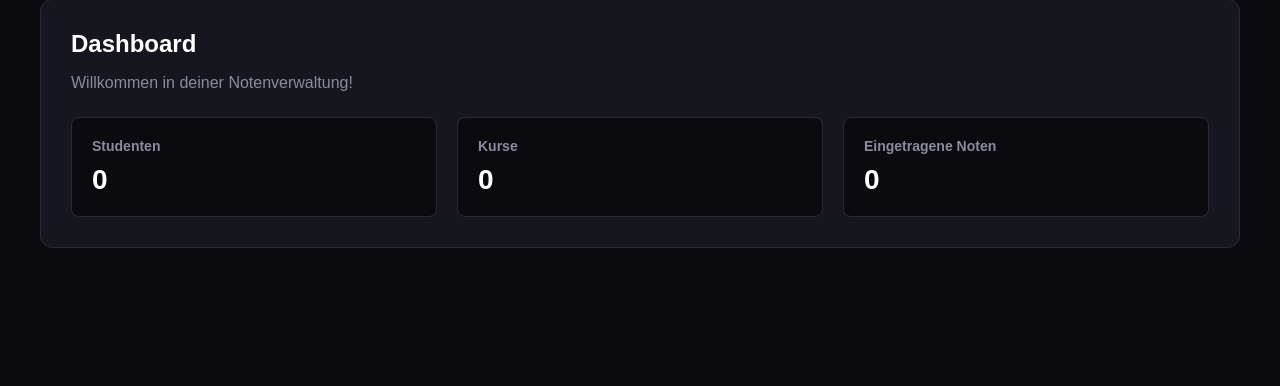
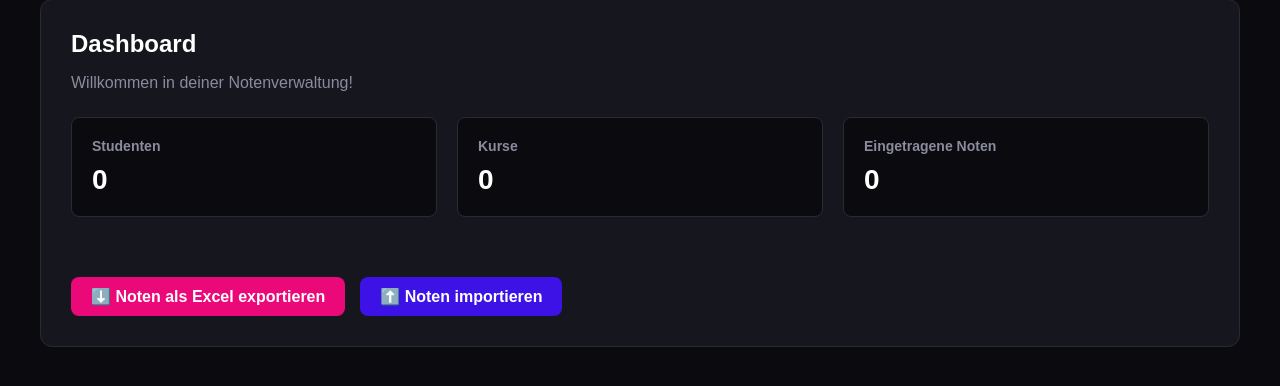
Before and after one commit to bbmnich/Notenverwaltung_Django, a Django app: page / in a window 1280 px wide. Shown: the part 115-501 px from the top of the page. Run offline with Django 5.2, Linux system fonts and the light colour scheme; data that the repository does not hold is empty.

Commit message:
Excel-Import  auf dem Dashboard hinzugefügt

```diff
--- a/basis/templates/dashboard.html
+++ b/basis/templates/dashboard.html
@@ -3,7 +3,7 @@
 
 <head>
     <meta charset="UTF-8">
-    <title>Dashboard - Grade Tracker</title>
+    <title>Dashboard - Notenverwaltung</title>
     <style>
         body {
             background-color: #0b0b0f;
@@ -52,13 +52,30 @@
         p {
             font-size: 16px;
         }
+
+        /*Export-Button */
+        .btn-export {
+            background-color: #eb0879;
+            color: white;
+            padding: 10px 20px;
+            text-decoration: none;
+            border-radius: 8px;
+            font-weight: bold;
+            font-size: 16px;
+            display: inline-block;
+            margin-top: 30px;
+        }
+
+        .btn-export:hover {
+            opacity: 0.9;
+        }
     </style>
 </head>
 
 <body>
 
     <div class="container">
-        <!-- Hauptmenü der Website -->
+        <!-- Hauptmenü -->
         <div class="nav-leiste">
             <a href="{% url 'dashboard' %}" class="aktiv">Dashboard</a>
             <a href="{% url 'students' %}">Students</a>
@@ -68,19 +85,18 @@
             <a href="{% url 'admin_bereich' %}" style="color: #eb0879;">Admin</a>
         </div>
 
-        <!-- Der Inhalt für das Dashboard -->
+
         <div class="box">
             <h1>Dashboard</h1>
             <p style="color: #8b8b9e; margin-bottom: 25px;">Willkommen in deiner Notenverwaltung!</p>
 
-            <!-- Flexbox für die Statistik-Karten nebeneinander -->
+
             <div style="display: flex; gap: 20px; margin-top: 20px;">
 
                 <!-- Karte 1: Studenten-Zähler -->
                 <div
                     style="background: #0b0b0f; border: 1px solid #2a2a35; padding: 20px; border-radius: 8px; flex: 1;">
                     <h3 style="margin: 0; color: #8b8b9e; font-size: 14px;">Studenten</h3>
-                    <!-- Hier wird die Variable aus der views.py eingesetzt -->
                     <p style="font-size: 28px; font-weight: bold; margin: 10px 0 0 0;">{{ student_count }}</p>
                 </div>
 
@@ -99,8 +115,32 @@
                 </div>
 
             </div>
-        </div>
 
+            <!-- Buttons für den Datei Export und Import -->
+            <div style="margin-top: 30px; display: flex; gap: 15px; align-items: center;">
+
+                <!-- Export-Button -->
+                <a href="{% url 'export_grades_csv' %}" class="btn-export">⬇️ Noten als Excel exportieren</a>
+
+                <!-- Import-Formular mit direktem Datei-Dialog -->
+                <form method="post" action="{% url 'import_grades_csv' %}" enctype="multipart/form-data"
+                    style="display: inline; margin: 0;">
+                    {% csrf_token %}
+                    <!-- Unsichtbares Datei-Input -->
+                    <input type="file" id="csvFileInput" name="csv_file" accept=".csv" style="display: none;"
+                        onchange="this.form.submit()">
+
+                    <!-- Der Import-Button, Datei-Fenster öffnen -->
+                    <button type="button" onclick="document.getElementById('csvFileInput').click()" class="btn-export"
+                        style="background-color: #3d12e6; border: none; cursor: pointer;">
+                        ⬆️ Noten importieren
+                    </button>
+                </form>
+
+            </div>
+
+        </div> <!-- Ende der .box -->
+    </div> <!-- Ende des .container -->
 </body>
 
 </html>
--- a/basis/templates/reports.html
+++ b/basis/templates/reports.html
@@ -75,7 +75,7 @@
                 {% for student in student_averages %}
                 <li
                     style="padding: 10px 0; border-bottom: 1px solid #2a2a35; display: flex; justify-content: space-between;">
-                    <span>{{ student.name }}</span>
+                    <span>{{ student.first_name }} {{ student.last_name }}</span>
                     <strong style="color: #8b8b9e;">
                         {% if student.avg_score %}
                         {{ student.avg_score|floatformat:2 }} Pkt.
--- a/basis/views.py
+++ b/basis/views.py
@@ -2,6 +2,10 @@ from django.shortcuts import render, redirect, get_object_or_404
 from django.db.models import Avg
 from .forms import CourseForm, GradeForm, StudentForm
 from .models import Student, Course, Grade
+import csv
+from django.http import HttpResponse
+import io
+from django.contrib import messages
 
 
 def dashboard_view(request):
@@ -101,7 +105,7 @@ def grades_view(request):
     return render(request, "grades.html", {"grades": grades})
 
 
-# --- Note erfassen (Create) ---
+#   Note erfassen
 def grade_create(request):
     if request.method == "POST":
         form = GradeForm(request.POST)
@@ -113,7 +117,7 @@ def grade_create(request):
     return render(request, "grade_form.html", {"form": form})
 
 
-# --- Note bearbeiten (Edit) ---
+#   Note bearbeiten
 def grade_edit(request, pk):
     grade = get_object_or_404(Grade, pk=pk)
     if request.method == "POST":
@@ -126,7 +130,7 @@ def grade_edit(request, pk):
     return render(request, "grade_form.html", {"form": form, "grade": grade})
 
 
-# --- Note löschen (Delete) ---
+#   Note löschen (Delete)
 def grade_delete(request, pk):
     grade = get_object_or_404(Grade, pk=pk)
     if request.method == "POST":
@@ -140,14 +144,74 @@ def admin_bereich_view(request):
 
 
 def reports_view(request):
-    # Durchschnittsnote pro Student
-    student_averages = Student.objects.annotate(avg_score=Avg("grade__score"))
+    # Notendurchschnitt pro Student
+    students = Student.objects.annotate(avg_score=Avg("grade__score"))
 
-    # Durchschnittsnote pro Kurs
-    course_averages = Course.objects.annotate(avg_score=Avg("grade__score"))
+    # Notendurchschnitt pro Kurs
+    courses = Course.objects.annotate(avg_score=Avg("grade__score"))
 
     context = {
-        "student_averages": student_averages,
-        "course_averages": course_averages,
+        "student_averages": students,
+        "course_averages": courses,
     }
     return render(request, "reports.html", context)
+
+
+# CSV EXPORT
+
+
+def export_grades_csv(request):
+    # Erstellt ein HTTP-Response zum herunterladen
+    response = HttpResponse(content_type="text/csv")
+    response["Content-Disposition"] = 'attachment; filename="noten_export.csv"'
+
+    # UTF-8 BOM für Excel, damit (ä, ö, ü) korrekt angezeigt werden
+    response.write("\ufeff".encode("utf8"))
+
+    writer = csv.writer(response, delimiter=";")
+
+    # Kopfzeile
+    writer.writerow(["Vorname", "Nachname", "Kurs", "Note"])
+
+    # Alle Noten aus der Datenbank
+    grades = Grade.objects.all().select_related("student", "course")
+    for grade in grades:
+        writer.writerow([grade.student.first_name, grade.student.last_name, grade.course.name, grade.score])
+
+    return response
+
+
+# CSV IMPORT
+
+
+def import_grades_csv(request):
+    if request.method == "POST" and request.FILES.get("csv_file"):
+        csv_file = request.FILES["csv_file"]
+
+        # Prüfen, ob es eine CSV-Datei ist
+        if not csv_file.name.endswith(".csv"):
+            messages.error(request, "Bitte lade eine gültige .csv-Datei hoch.")
+            return redirect("dashboard")
+
+        # Datei lesen
+        decoded_file = csv_file.read().decode("utf-8")
+        io_string = io.StringIO(decoded_file)
+        reader = csv.reader(io_string, delimiter=";")
+
+        next(reader)  # Kopfzeile nicht importieren (Vorname;Nachname;Kurs;Note)
+
+        for row in reader:
+            if len(row) >= 4:
+                first_name, last_name, course_name, score = row[0], row[1], row[2], row[3]
+
+                # Student und Kurs in der Datenbank suchen oder erstellen
+                student, _ = Student.objects.get_or_create(first_name=first_name, last_name=last_name)
+                course, _ = Course.objects.get_or_create(name=course_name)
+
+                # Note übernehmen
+                Grade.objects.create(student=student, course=course, score=score)
+
+        messages.success(request, "Noten wurden erfolgreich importiert!")
+        return redirect("grades")
+
+    return render(request, "import_csv.html")
--- a/noten_web/urls.py
+++ b/noten_web/urls.py
@@ -23,4 +23,7 @@ urlpatterns = [
     # Weitere URLs
     path("reports/", views.reports_view, name="reports"),
     path("admin-bereich/", views.admin_bereich_view, name="admin_bereich"),
+    # CSV Import und Export URLs
+    path('export/csv/', views.export_grades_csv, name='export_grades_csv'),
+    path('import/csv/', views.import_grades_csv, name='import_grades_csv'),
 ]
```
